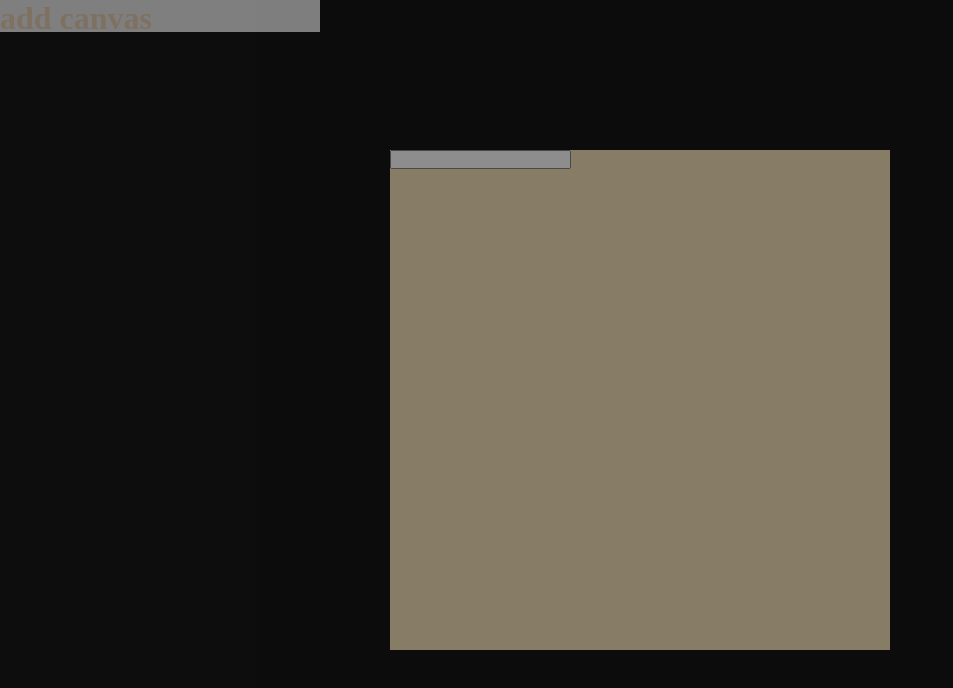
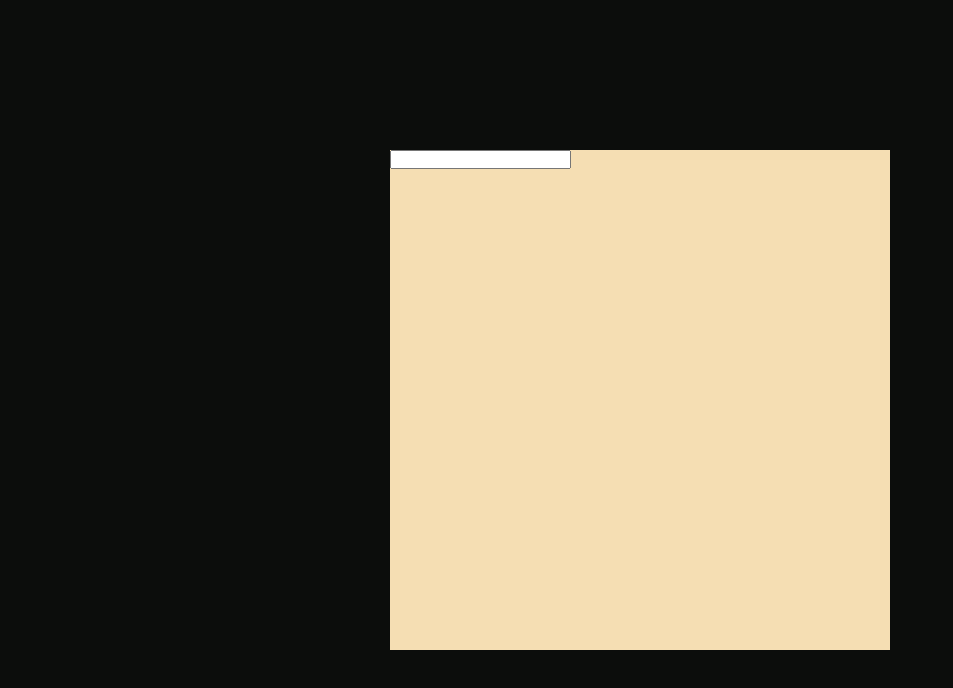
Before and after one commit to pinugit/EasyBoards, a React (Vite) app: page / in a window 1280 px wide. Both pictures are taken after a click on the button "add canvas". Shown: the top 688 px of the page, without its empty margins (0-953 px from the left). Built offline with nearby package versions, Linux system fonts and the light colour scheme.

Commit message:
made the modal centered in screen

```diff
--- a/src/Components/AddCanvas/Backdrop.css
+++ b/src/Components/AddCanvas/Backdrop.css
@@ -1,13 +1,8 @@
 .backdrop {
   position: fixed;
-  z-index: 10;
 
   height: 100vh;
   width: 100vw;
 
-  display: flex;
-  justify-content: center;
-  align-items: center;
-
   background: black;
 }
--- a/src/Components/AddCanvas/Backdrop.tsx
+++ b/src/Components/AddCanvas/Backdrop.tsx
@@ -13,15 +13,16 @@ const Backdrop = () => {
   return (
     <>
       {isModalOpen && (
+        <>
           <motion.div
             initial={{ opacity: "0" }}
             animate={{ opacity: "50%" }}
             transition={{ duration: 1 }}
             onClick={handleButtonCLick}
             className="backdrop"
-        >
+          ></motion.div>
           <CanvasAdderModal />
-        </motion.div>
+        </>
       )}
       <AddCanvas onButtonCLick={handleButtonCLick} />
     </>
--- a/src/Components/AddCanvas/CanvasAdderModal.css
+++ b/src/Components/AddCanvas/CanvasAdderModal.css
@@ -1,3 +1,10 @@
+.modal-container {
+  display: flex;
+  justify-content: center;
+  align-items: center;
+  height: 100vh;
+  width: 100vw;
+}
 .modal {
   position: fixed;
   z-index: 200;
--- a/src/Components/AddCanvas/CanvasAdderModal.tsx
+++ b/src/Components/AddCanvas/CanvasAdderModal.tsx
@@ -3,8 +3,10 @@ import "./CanvasAdderModal.css";
 
 const CanvasAdderModal = () => {
   return (
-    <motion.div className="modal">
-      <input type="text" />
+    <motion.div className="modal-container">
+      <motion.div className="modal">
+        <input type="text" />
+      </motion.div>
     </motion.div>
   );
 };
```
Lines whose indentation alone changed are shown as unchanged.
